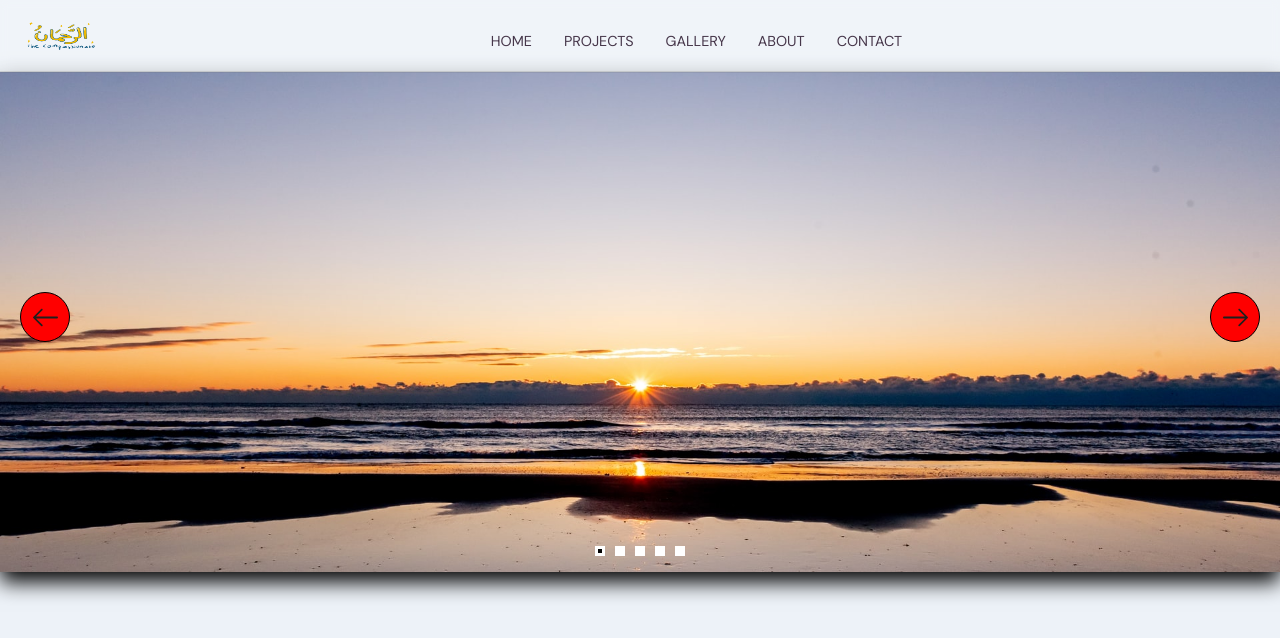
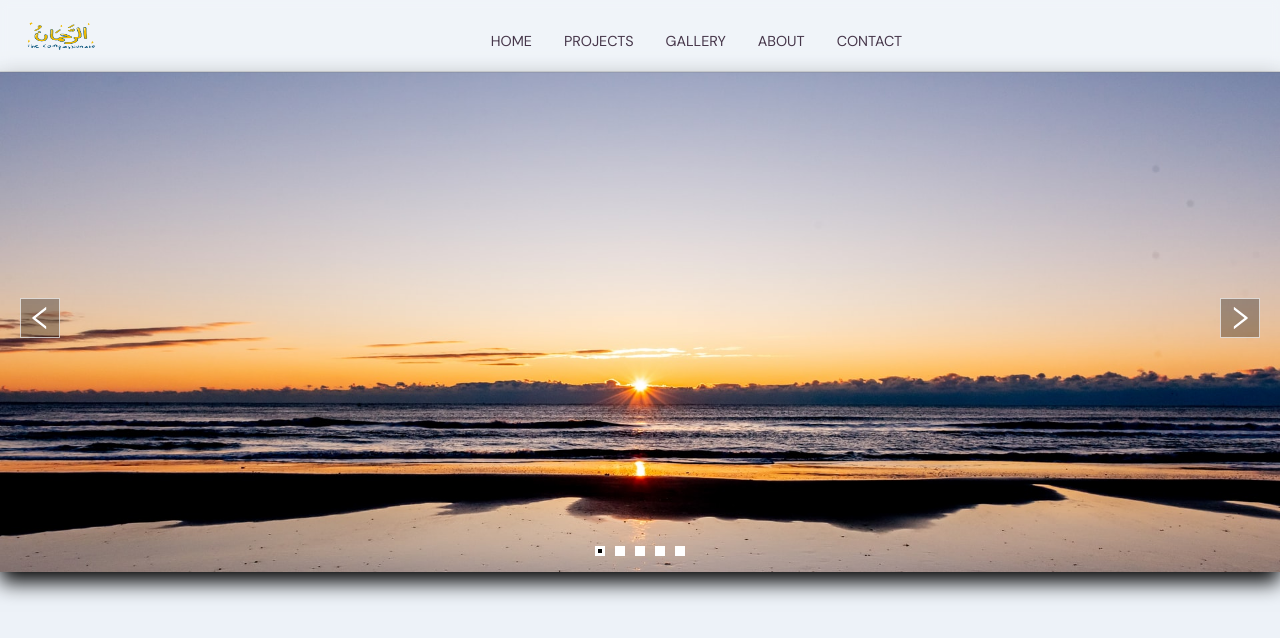
Before and after one commit to kmiqbal19/NPO-Template, a React (Create React App) app: page / in a window 1280 px wide. Shown: the top 638 px of the page. Built offline with nearby package versions, Linux system fonts and the light colour scheme.

Commit message:
slider update with good arrow

```diff
--- a/src/Components/Slider/btnSlider.jsx
+++ b/src/Components/Slider/btnSlider.jsx
@@ -2,6 +2,7 @@ import React from "react";
 import "./slider.scss";
 import LeftArrow from "./icons/left-arrow.svg";
 import RightArrow from "./icons/right-arrow.svg";
+import { AiOutlineLeft, AiOutlineRight } from "react-icons/ai";
 function BtnSlider({ moveSlide, direction }) {
   return (
     <button
@@ -12,10 +13,11 @@ function BtnSlider({ moveSlide, direction }) {
       }
       onClick={moveSlide}
     >
-      <img
+      {/* <img
         src={direction === "next" ? RightArrow : LeftArrow}
         alt="slider-arrow"
-      />
+      /> */}
+      {direction === "next" ? <AiOutlineRight /> : <AiOutlineLeft />}
     </button>
   );
 }
--- a/src/Components/Slider/slider.jsx
+++ b/src/Components/Slider/slider.jsx
@@ -23,13 +23,13 @@ function Slider() {
   const moveDot = (index) => {
     setSlideIndex(index);
   };
-  useEffect(() => {
-    setInterval(() => {
-      let number = Math.round(Math.random() * (arr.length - 1));
-      number = number + 1;
-      setSlideIndex(number);
-    }, 20000);
-  });
+  // useEffect(() => {
+  //   setInterval(() => {
+  //     let number = Math.round(Math.random() * (arr.length - 1));
+  //     number = number + 1;
+  //     setSlideIndex(number);
+  //   }, 20000);
+  // });
   return (
     <div className="slider__container">
       {arr.map((_, index) => {
--- a/src/Components/Slider/slider.scss
+++ b/src/Components/Slider/slider.scss
@@ -28,20 +28,30 @@ div.slider__container {
 }
 
 .slider__btn {
-  width: 50px;
-  height: 50px;
-  border-radius: 50%;
-  background-color: red;
-  border: 1px solid black;
+  width: 40px;
+  height: 40px;
+  // border-radius: 50%;
+  // background-color: red;
+  // border: 1px solid black;
+  background-color: rgba(0, 0, 0, 0.309);
   position: absolute;
   display: flex;
   justify-content: center;
   align-items: center;
+  border: 1px solid rgba(255, 255, 255, 0.681);
   cursor: pointer;
-  img {
-    width: 25px;
-    height: 25px;
+  transition: all 0.3s ease-out;
+  svg {
+    font-size: 30px;
     // pointer-events: none;
+    color: white;
+  }
+  &:hover {
+    background-color: rgba(0, 0, 0, 0.509);
+  }
+  &:active {
+    transform: scale(0.99999999999);
+    transform-origin: center;
   }
 }
 .slider__btn--next {
```
